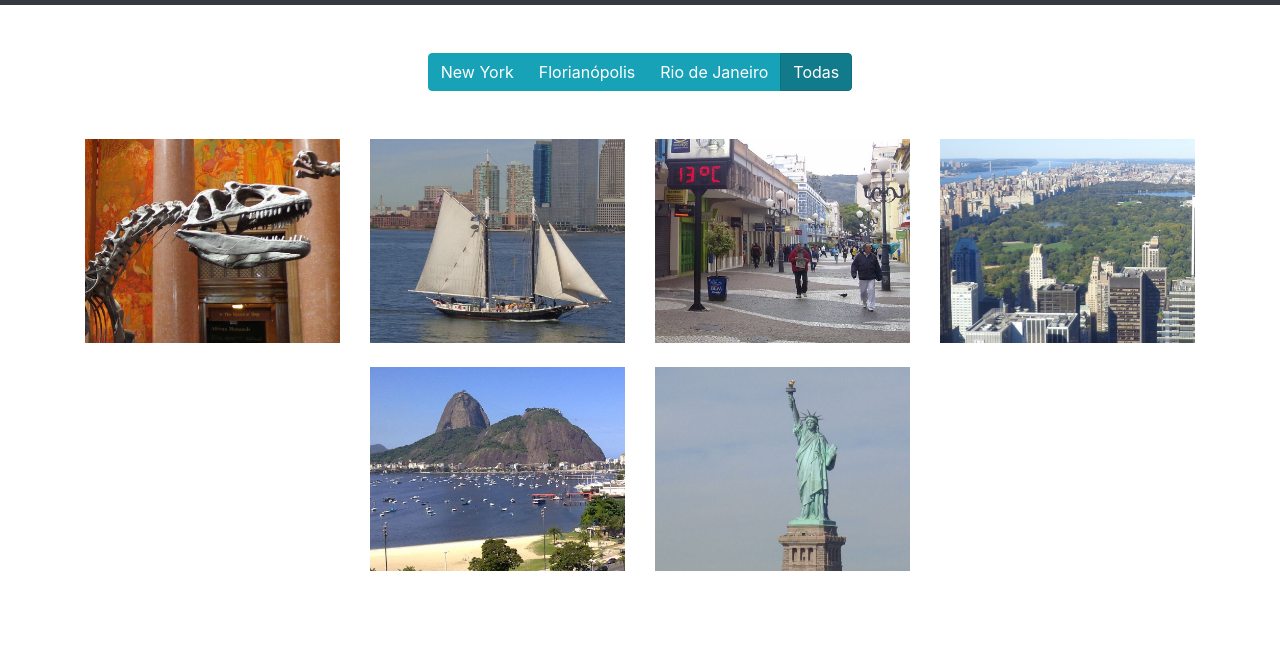
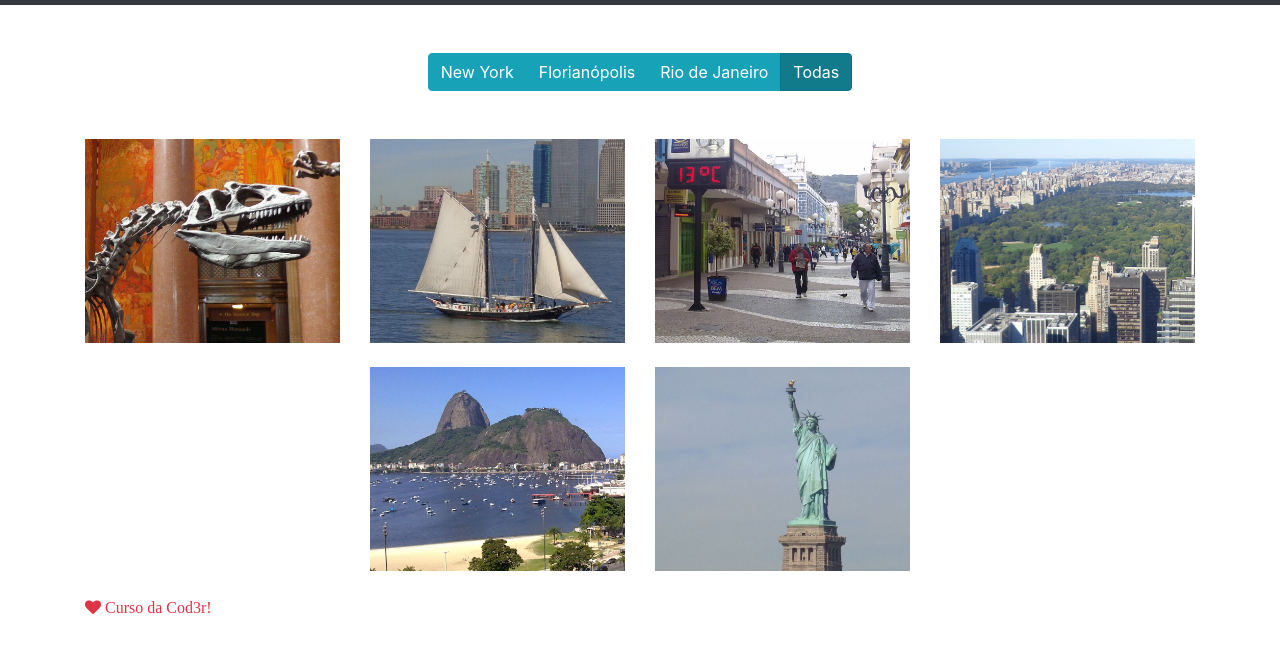
Before and after one commit to fhtozetto/projeto-galeria, a website built with webpack: page src/index.html in a window 1280 px wide. Shown: the part 51-704 px from the top of the page. Built offline with nearby package versions, Linux system fonts and the light colour scheme; files whose address does not match are found by name.

Commit message:
Implementando o Footer

```diff
--- a/src/index.html
+++ b/src/index.html
@@ -38,6 +38,7 @@
             </div>
         </div>
     </div>
+    <footer class="footer" wm-include="/pages/template/footer.html"></footer>
     <script src="app.js"></script>
 </body>
 
--- /dev/null
+++ b/src/pages/template/footer.html
@@ -0,0 +1,7 @@
+<div class="container">
+    <span class="text-muted">
+        <i class="fa fa-heart text-danger">
+            Curso da Cod3r!
+        </i>
+    </span>
+</div>
```
